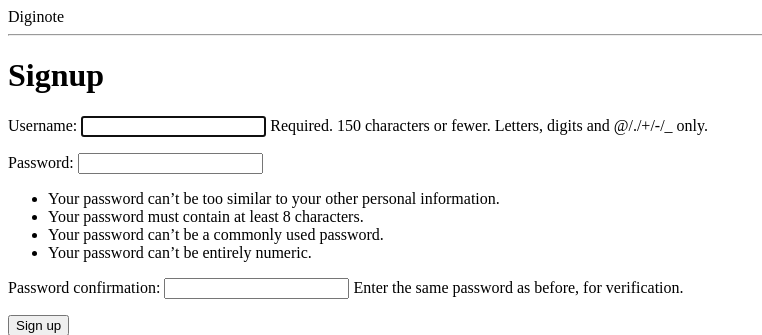
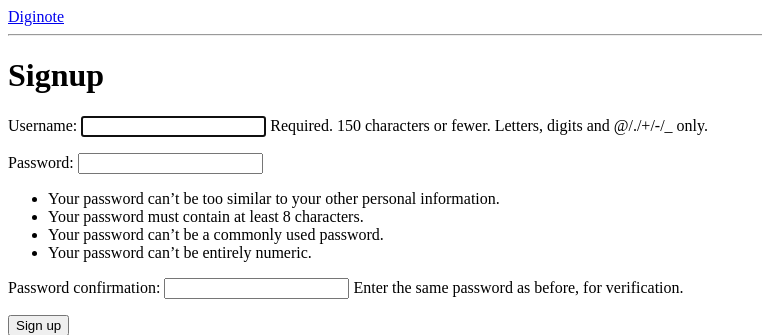
Before and after one commit to viirak/diginote, a Django app: page /accounts/signup in a window 1280 px wide. Shown: the top 335 px of the page, without its empty margins (0-762 px from the left). Run offline with Django 4.2, Linux system fonts and the light colour scheme.

Commit message:
added page header

```diff
--- a/diginote/templates/base.html
+++ b/diginote/templates/base.html
@@ -7,8 +7,11 @@
 
 <body>
     <div class="page">
-        <header>
-            <div class="site-name">Diginote</div>
+        <header style="display: flex; justify-content: space-between;">
+            <a href="{%url 'notes:all' %}">Diginote</a>
+            {% if request.user.is_authenticated %}
+            <span>Welcome <strong>{{ request.user.username }}</strong>, <a href="{% url 'accounts:logout' %}" title="Logout">Logout</a></span>
+            {% endif %}
         </header>
         <hr />
         <main>
```
